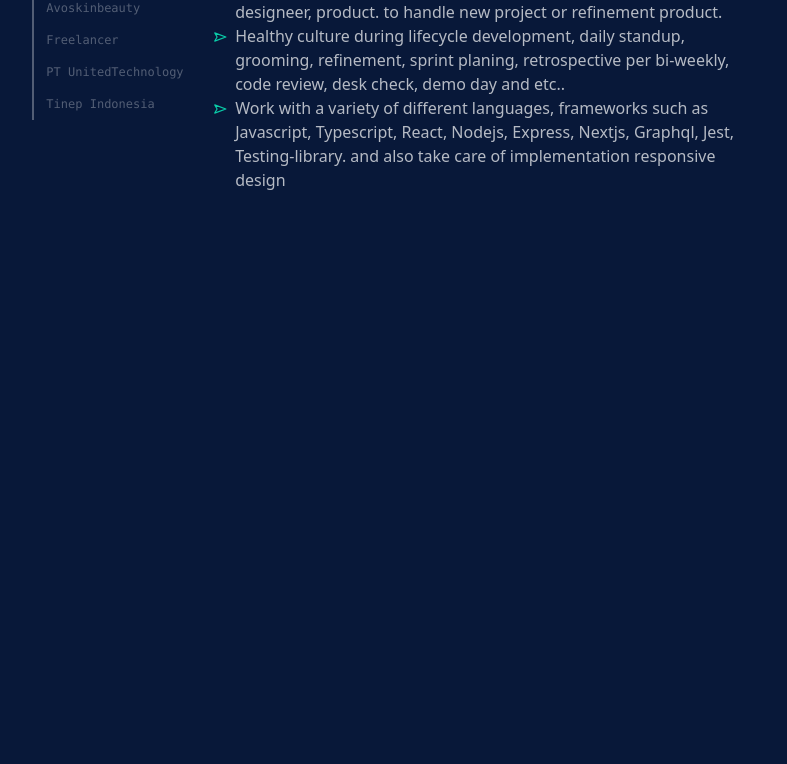
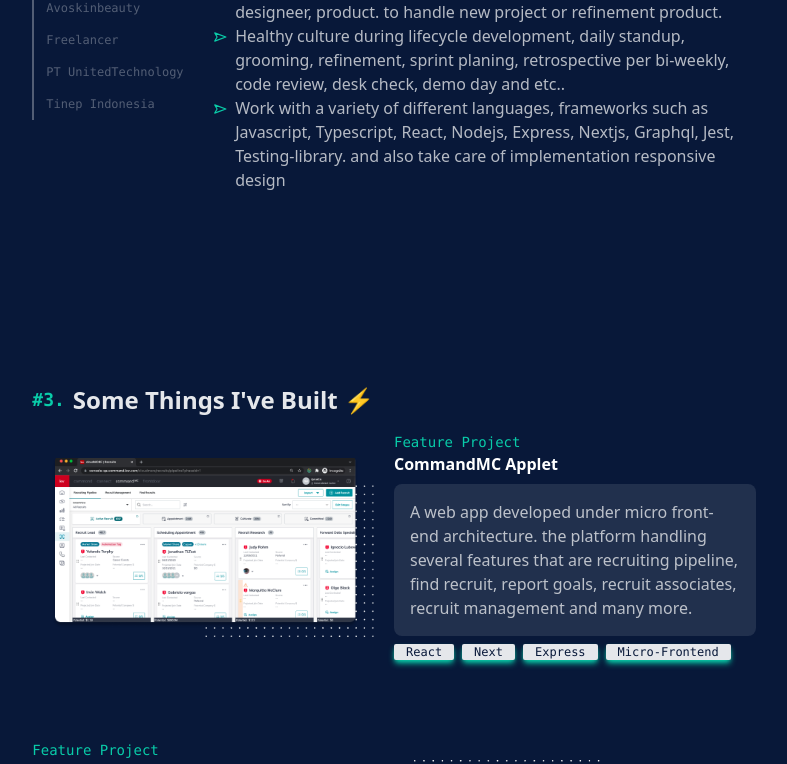
Before and after one commit to tomibudis/hellotoms, a Next.js app: page / in a window 1280 px wide. Shown: the part 2008-2772 px from the top of the page, without its empty margins (246-1033 px from the left). Before the commit the page ends 2200 px from the top, so only its background shows below. Built offline with nearby package versions, Linux system fonts and the light colour scheme.

Commit message:
feat: work view

```diff
--- a/pages/index.tsx
+++ b/pages/index.tsx
@@ -1,7 +1,7 @@
 import type { NextPage } from 'next'
 import Head from 'next/head'
 
-import { Homepage, About, Experience } from '@views/index';
+import { Homepage, About, Experience, Work } from '@views/index';
 import { Navbar } from '@components/index';
 
 const Home: NextPage = () => {
@@ -16,7 +16,7 @@ const Home: NextPage = () => {
       <Homepage />
       <About />
       <Experience />
-      {/* <Work /> */}
+      <Work />
       {/* <AdditionalProject />
       <Contact /> */}
     </div>
--- /dev/null
+++ b/src/components/Tag/Tag.tsx
@@ -0,0 +1,13 @@
+import React from 'react';
+
+interface TagProps {
+  name: string;
+}
+
+const Tag: React.FC<TagProps> = (props): JSX.Element => {
+  return (
+    <div className='bg-gray-200 shadow-lightGreen shadow-md  text-darkBlue rounded-sm px-3 text-xs font-mono whitespace-nowrap'>{props.name}</div>
+  )
+}
+
+export default Tag;
--- /dev/null
+++ b/src/components/Tag/index.ts
@@ -0,0 +1 @@
+export { default } from './Tag';
--- a/src/components/index.ts
+++ b/src/components/index.ts
@@ -5,3 +5,4 @@ export { default as Container } from './Container';
 export { default as Tabs } from './Tabs';
 export { default as OccupationTitle } from './OccupationTitle';
 export { default as List } from './List';
+export { default as Tag } from './Tag';
--- a/src/views/Work/Work.tsx
+++ b/src/views/Work/Work.tsx
@@ -1,14 +1,82 @@
-import React from 'react';
+import React from "react";
+import Image from "next/image";
 
-import { Container } from '@components/index';
-import { MENU } from '@constants/index';
+import { Container, Tag } from "@components/index";
+import { MENU } from "@constants/index";
+
+interface DetailProjectProps {
+  title: string;
+  nameApp: string;
+  description: string;
+  tags: string[];
+}
+
+const DetailProject: React.FC<DetailProjectProps> = (props): JSX.Element => {
+  return (
+    <div>
+      <p className="font-mono text-lightGreen text-sm">{props.title}</p>
+      <p className="font-bold font-sans">{props.nameApp}</p>
+      <div className="mt-2 p-4 rounded-lg bg-white/10">
+        <p className="text-white/70">{props.description}</p>
+      </div>
+      <div className="flex gap-2 mt-2">
+        {props.tags.map((tag, index) => {
+          return <Tag name={tag} key={index} />;
+        })}
+      </div>
+    </div>
+  );
+};
 
 const Work: React.FC = (): JSX.Element => {
   return (
-    <Container id={MENU.WORK}>
-      Work View
+    <Container id={MENU.WORK} className="py-10 sm:py-24">
+      <div className="whitespace-nowrap col-span-12 flex font-bold font-sans text-2xl mb-4 text-gray-200 items-center">
+        <span className="text-lightGreen pr-2 font-mono text-lg">#3.</span>
+        <h3>{`Some Things I've Built`} ⚡</h3>
+      </div>
+      <div className="col-span-12 grid grid-cols-12 gap-y-0 md:gap-y-20">
+        <div className="col-span-12 md:col-span-6 flex items-center justify-center p-5">
+          <Image
+            src="/images/commandmc-applet.png"
+            alt="command-mc-applet"
+            width={429}
+            height={244}
+            quality={100}
+          />
+        </div>
+        <div className="col-span-12 md:col-span-6 mb-10 sm:mb-0 flex items-center">
+          <DetailProject
+            title="Feature Project"
+            nameApp="CommandMC Applet"
+            description="A web app developed under micro front-end architecture. the
+            platform handling several features that are recruiting pipeline,
+            find recruit, report goals, recruit associates, recruit management
+            and many more."
+            tags={["React", "Next", "Express", "Micro-Frontend"]}
+          />
+        </div>
+        <div className="col-span-12 md:col-span-6 order-last md:order-none mb-10 sm:mb-0">
+          <DetailProject
+            title="Feature Project"
+            nameApp="Asset Management"
+            // eslint-disable-next-line max-len
+            description="A web app maintaining asset management. create a new asset, reporting management, locations. inventory, user management, warrantly, interactive dashboard analytics and etc.."
+            tags={["React", "Next", "Redux", "Metronic Theme"]}
+          />
+        </div>
+        <div className="col-span-12 md:col-span-6 p-5 flex justify-end">
+          <Image
+            src="/images/assetdata.png"
+            alt="assetdata"
+            width={429}
+            height={244}
+            quality={100}
+          />
+        </div>
+      </div>
     </Container>
-  )
-}
+  );
+};
 
 export default Work;
```
Also changed, not shown: public/images/assetdata.png (added), public/images/commandmc-applet.png (added).
